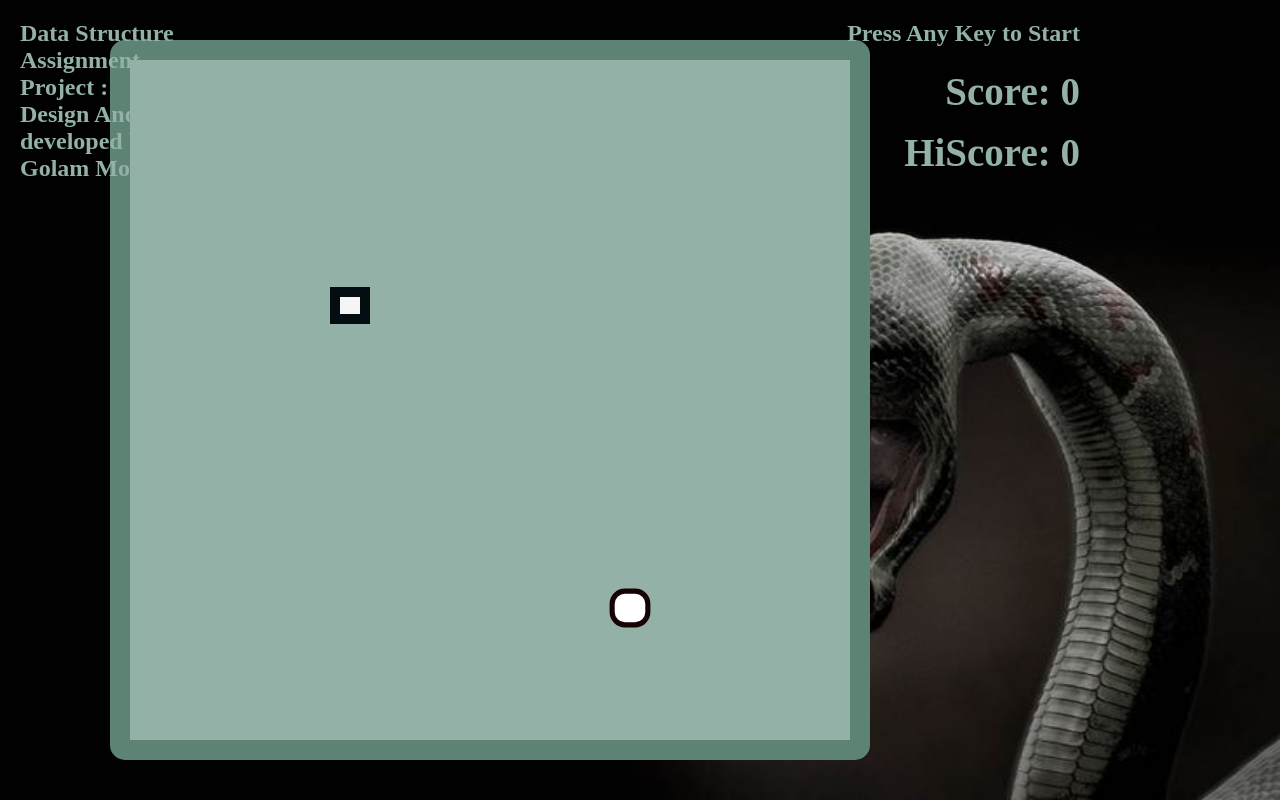
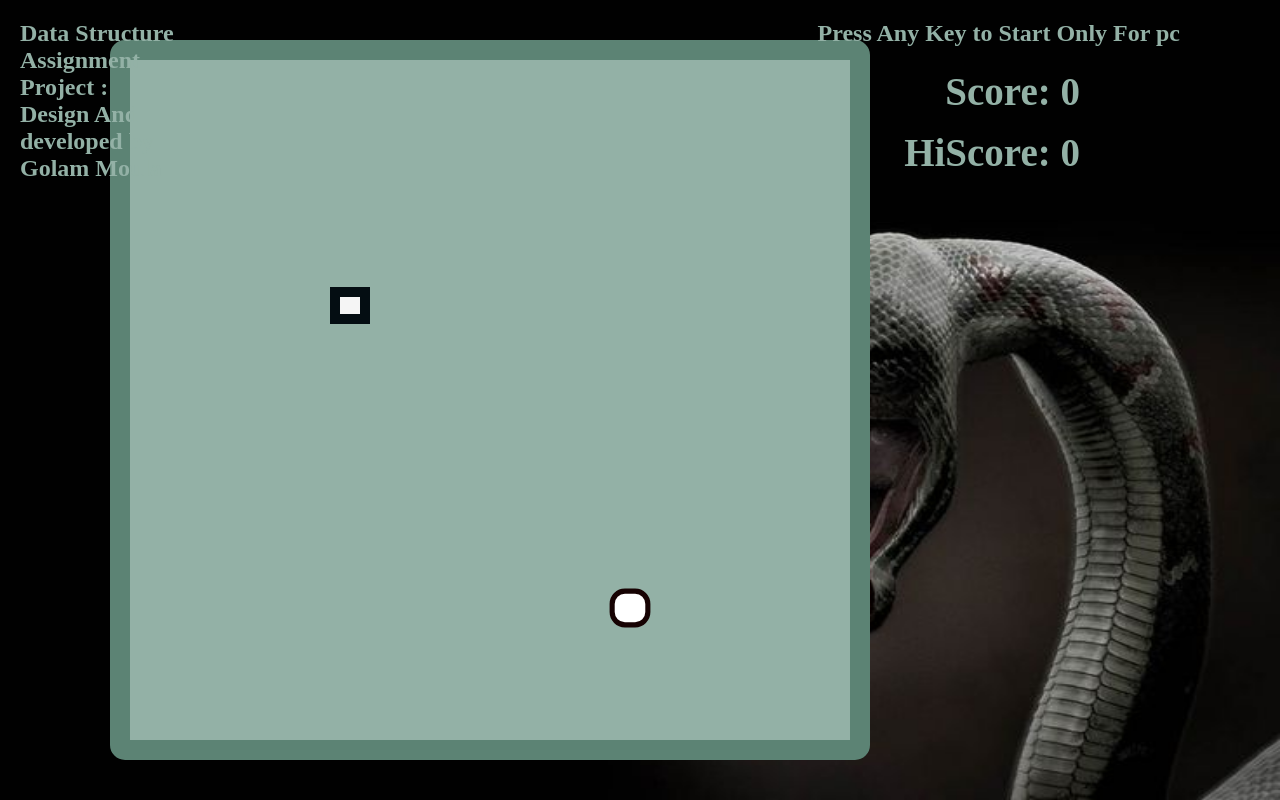
Before and after one commit to golammoula287/Snake_Game, a plain HTML site: page index.html in a window 1280 px wide. Drawn offline with Linux system fonts and the light colour scheme; a web font is replaced by a local one.

Commit message:
second commit

```diff
--- a/css/style.css
+++ b/css/style.css
@@ -37,7 +37,7 @@
 #Comand{
     position: absolute;
     top: 20px;
-    right: 200px;
+    right: 100px;
     font-size: 24px;
     font-weight: bold;
     font-family: 'New Tegomin', serif;
--- a/index.html
+++ b/index.html
@@ -4,7 +4,7 @@
     <meta charset="UTF-8">
     <meta http-equiv="X-UA-Compatible" content="IE=edge">
     <meta name="viewport" content="width=device-width, initial-scale=1.0">
-    <title>SnakeMania-An amazing Game </title>
+    <title>SnakeMania-An amazing game Developed by Golam Moula </title>
     <link rel="stylesheet" href="css/style.css">
 </head>
 <body>
@@ -12,7 +12,7 @@
         <div id="heading">Data Structure Assignment Project : <br><p>Design And developed by Golam Moula </p></div>
         <div id="scoreBox">Score: 0</div>
         <div id="hiscoreBox">HiScore: 0</div>
-        <div id="Comand">Press Any Key to Start </div>
+        <div id="Comand">Press Any Key to Start  Only For pc </div>
         <div id="board"></div>
     </div>
 </body>
```
